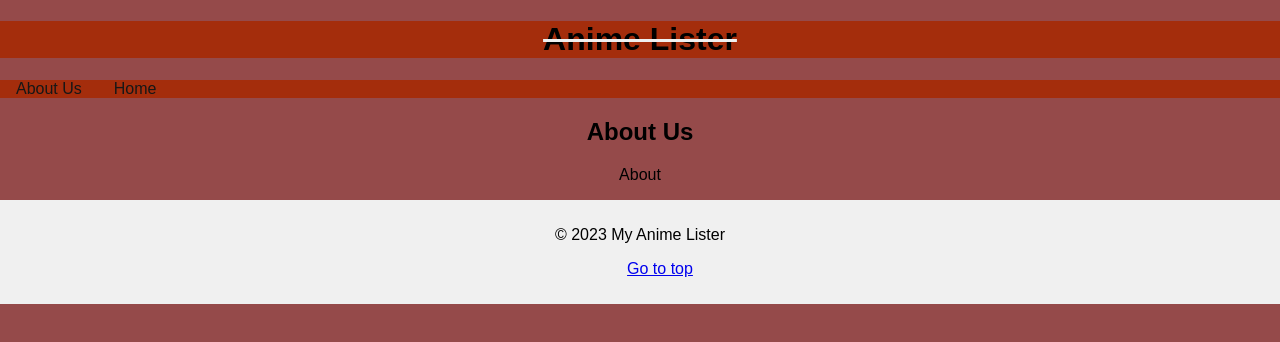
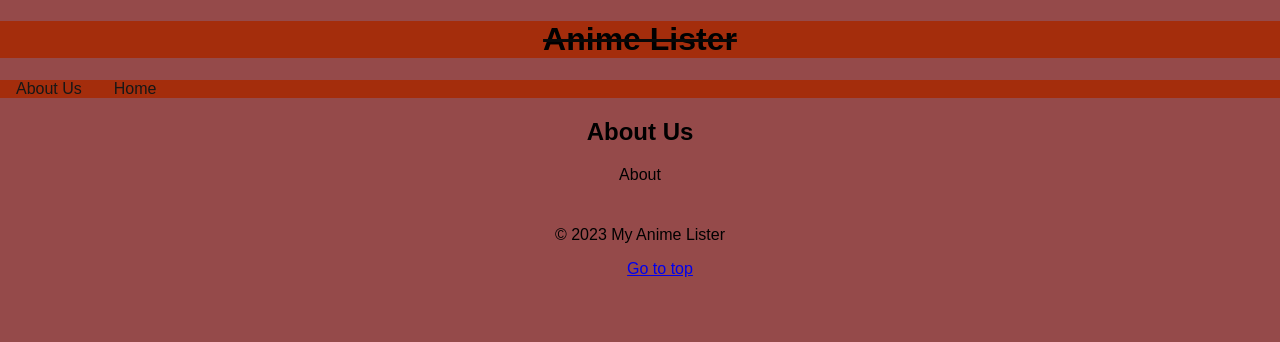
Before and after one commit to Midsnow605/flatiron-phase-2-react-project-frontend, a React (Vite) app: page /About in a window 1280 px wide. Shown: the top 342 px of the page. Built offline with nearby package versions, Linux system fonts and the light colour scheme.

Commit message:
Header deccoration

```diff
--- a/src/index.css
+++ b/src/index.css
@@ -7,7 +7,7 @@ body{
 .Title {
   background-color: rgb(164, 45, 12);
   text-decoration: line-through;
-  text-decoration-color: #f0f0f0;
+  text-decoration-color: #080808;
 }
 .nav {
   background-color: rgb(164, 45, 12) ;
@@ -46,7 +46,7 @@ nav a {
 }
 
 .footer {
-  background-color: #f0f0f0;
+  background-color: #;
   padding: 10px;
   text-align: center;
 }
```
